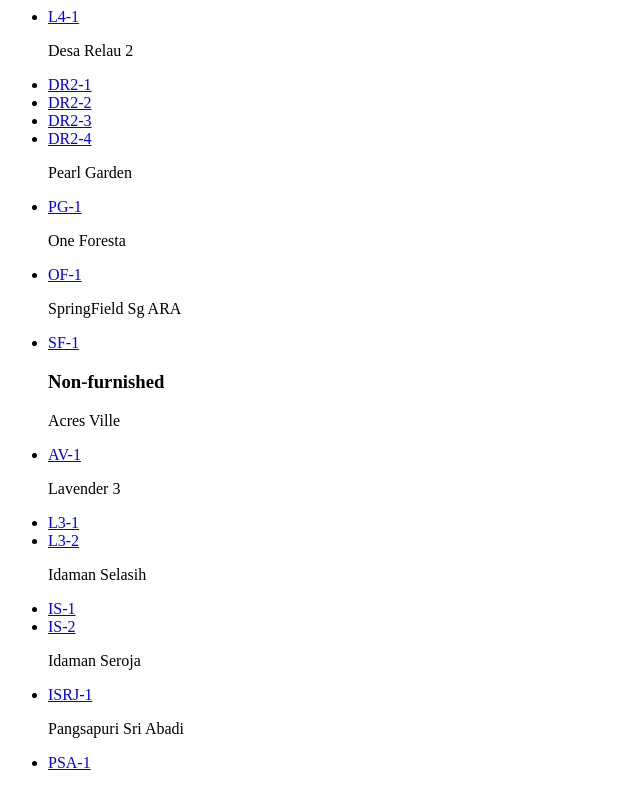
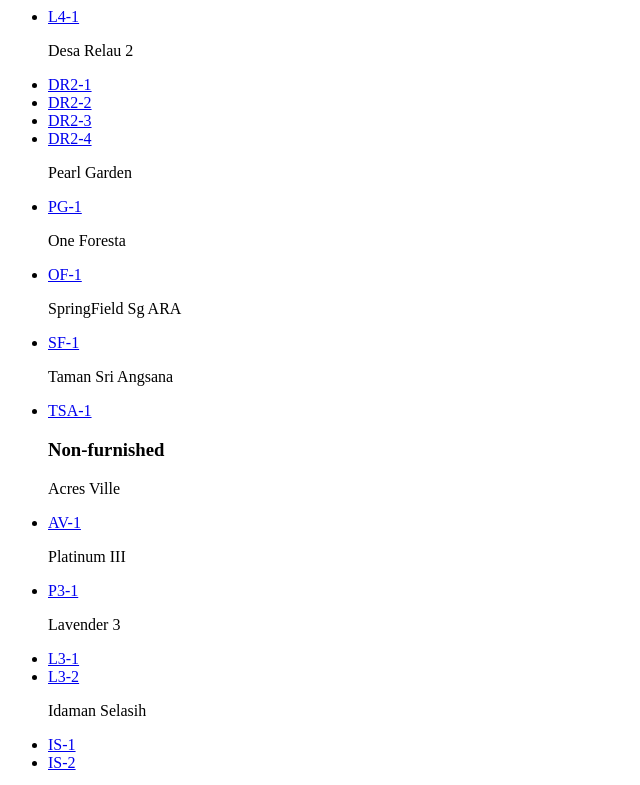
Before and after one commit to mdspt/rent-to-list, a plain HTML site: page index.html in a window 1280 px wide. Shown: the part 481-1266 px from the top of the page, without its empty margins (0-640 px from the left). Drawn offline with Linux system fonts and the light colour scheme.

Commit message:
add list

```diff
--- a/index.html
+++ b/index.html
@@ -45,11 +45,17 @@
       <p>SpringField Sg ARA</p>
         <li><a target="_blank" href="https://www.mudah.my/SpringField+Sg+ARA+Furnished+and+condo+facilities-99116732.htm">SF-1</a></li>
 
+      <p>Taman Sri Angsana</p>
+        <li><a target="_blank" href="https://www.iproperty.com.my/property/sungai-ara/taman-sri-angsana/rent-103601153/">TSA-1</a></li>
+
   <h3>Non-furnished</h3>
-  <p>Acres Ville</p>
+    <p>Acres Ville</p>
     <li><a target="_blank" href="https://www.mudah.my/Acres+Ville+near+FTZ+Spice+Airport+Tabung+Haji+Mydin+Suntech+PDC+GBS-99796062.htm">AV-1</a></li>
-  <p>Lavender 3</p>
 
+    <p>Platinum III</p>
+    <li><a target="_blank" href="https://www.iproperty.com.my/property/bayan-lepas/platinum-iii/rent-100274673/">P3-1</a></li>
+
+    <p>Lavender 3</p>
     <li><a target="_blank" href="https://www.mudah.my/LAVENDER+3+bayan+lepas-99265445.htm">L3-1</a></li>
     <li><a target="_blank" href="https://www.mudah.my/Lavender+3+with+Kitchen+Cabinet+and+1+Carpark-99308816.htm">L3-2</a></li>
 
```
